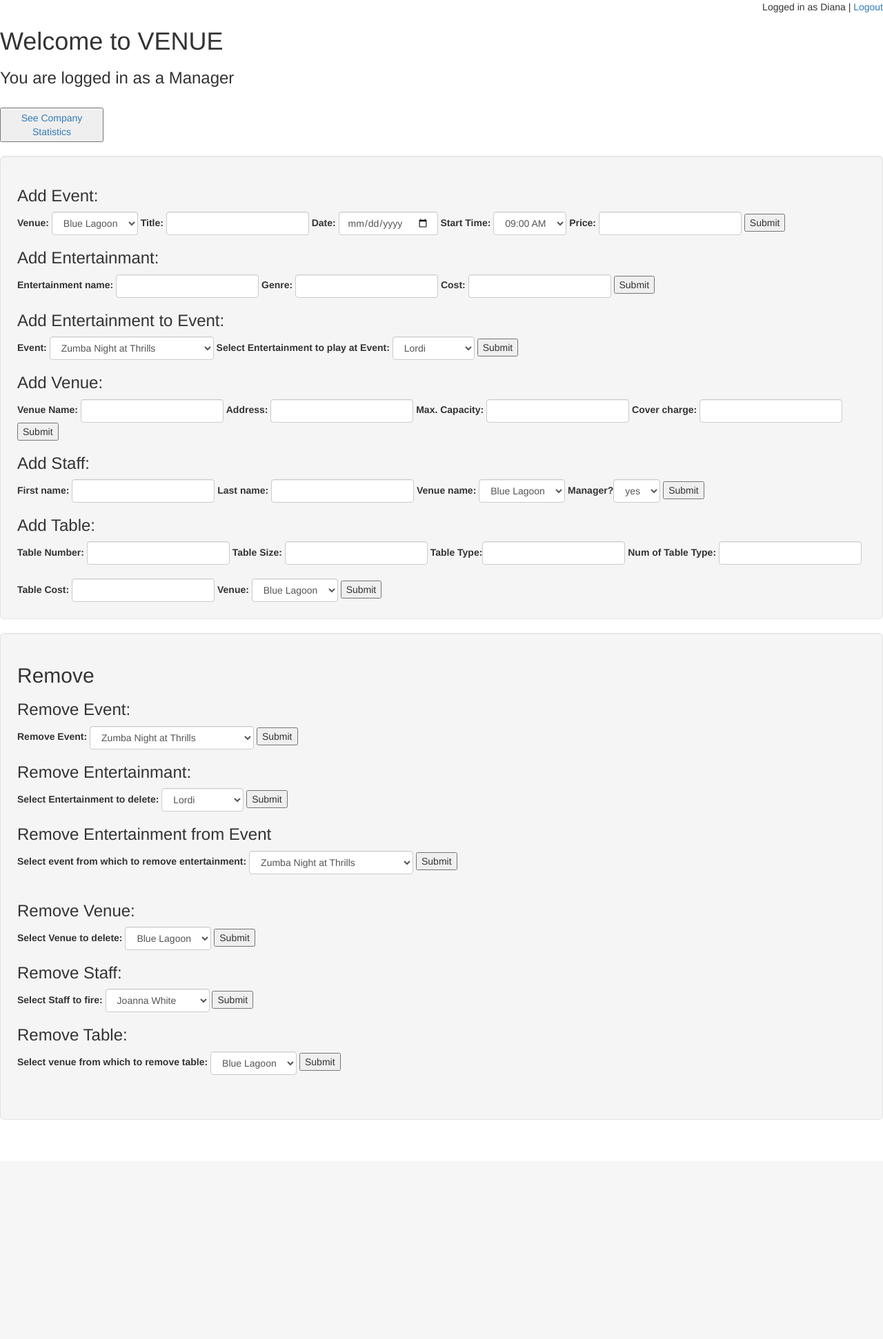
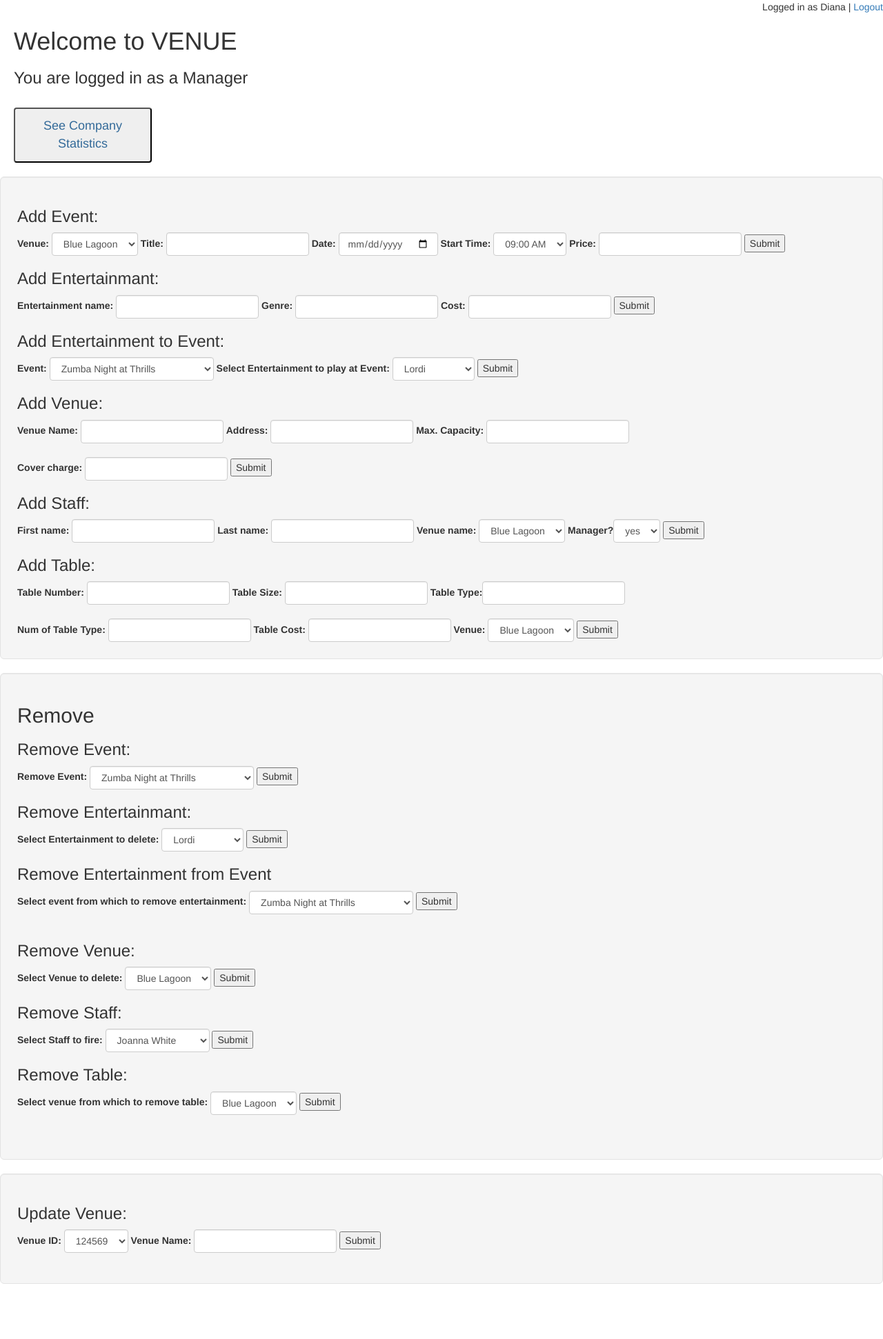
Before and after one commit to danyakarras/Venue, a PHP site: page /304_project/manager_home.php in a window 1280 px wide. Shown: the whole page at 69% size. Before the commit the page ends 1624 px from the top, so only its background shows below. Run offline with PHP 8.4, Linux system fonts and the light colour scheme; a user stored in the database is signed in; data comes from the database, SQL or seed files in the repository; some libraries are stand-ins or nearby versions.

Commit message:
added update to manager_home

```diff
--- a/manager_home.php
+++ b/manager_home.php
@@ -23,10 +23,10 @@ $username=$_SESSION['username'];
   </head>
 <body>
 <div style="text-align:right;">Logged in as <?php echo $username; ?> | <a href="http://localhost/304_project/logout.php">Logout</a></div>
-<h1>Welcome to VENUE</h1>
-<h3>You are logged in as a Manager</h3>
+<h1 style="margin-left:20px;">Welcome to VENUE</h1>
+<h3 style="margin-left:20px;">You are logged in as a Manager</h3>
 <br>
-<a href="http://localhost/304_project/statistics.php"><button class="button" style="width:150px;height:50px;" id="StatsBtn" >See Company Statistics</button></a>
+<a href="http://localhost/304_project/statistics.php"><button class="button" style="width:200px;height:80px; margin-left:20px; font-size: 18px; border-radius: 4px; color: #336a99;" id="StatsBtn" >See Company Statistics</button></a>
 <br>
 <br>
 
@@ -264,7 +264,7 @@ $username=$_SESSION['username'];
 	<?php
 	$vname = ' <label>Venue Name:</label> <input type="text" name="vname" class="form-control">';
 	$address = ' <label>Address:</label> <input type="text" name="address" class="form-control">';
-	$capacity = ' <label>Max. Capacity:</label> <input type="number" name="capacity" step="1" min="0" class="form-control">';
+	$capacity = ' <label>Max. Capacity:</label> <input type="number" name="capacity" step="1" min="0" class="form-control"><br><br>';
 	$cover_charge = ' <label>Cover charge:</label> <input type="number" name="cover" step="0.01" min="0" class="form-control">';
 
 	echo '<form action="#" class="form-inline" method="post">'.$vname.$address.$capacity.$cover_charge.'
@@ -365,8 +365,8 @@ $username=$_SESSION['username'];
 	<?php
 	$tableNum = '  <label>Table Number: </label> <input type="number" name="tnum" step="1" min="0" class="form-control" >';
 	$tableSize = ' <label>Table Size: </label> <input type="number" name="tsize" step="1" min="0" class="form-control" >';
-	$tType = ' <label> Table Type: </label><input type="text" name="ttype" class="form-control" >';
-	$numOfTType = ' <label> Num of Table Type: </label> <input type="number" name="numttype" step="1" min="0" class="form-control" ><br><br>';
+	$tType = ' <label> Table Type: </label><input type="text" name="ttype" class="form-control" ><br><br>';
+	$numOfTType = ' <label> Num of Table Type: </label> <input type="number" name="numttype" step="1" min="0" class="form-control" >';
 	$tableCost = ' <label>Table Cost: </label> <input type="number" name="tCost" step="0.01" min="0" class="form-control" >';
 	$tvenue = ' <label> Venue: </label> <select name="tbranchID" class="form-control" >'.$venue_options.'</select>';
 
@@ -837,6 +837,81 @@ $username=$_SESSION['username'];
 	<br>
 	<br>
 	</div>
+	<div class="well well-lg">
+<h3>Update Venue:</h3>
+	<?php
+
+	$servername = "localhost";
+	$username = "root";
+	$password = NULL;
+	$databasename = 'Venue';
+	//connect
+	$conn = new mysqli($servername, $username, $password, $databasename);
+	//check connecting
+	if($conn->connect_error) {
+	die("Connection falied: " . $conn->connect_error);
+	}
+
+	$sqlvid = "SELECT branchID FROM `venue`";
+
+	$venueid_options = '';
+	$venueids = $conn->query($sqlvid);
+        if($venueids->num_rows > 0) {
+            while($row = $venueids->fetch_assoc()) {
+                $branchID = $row["branchID"];
+                $venueid_options .='<option value="'.$branchID.'">'.$branchID.'</option>';
+            }
+        } else {
+        	echo "0 results";
+        }
+
+	$vid = ' <label for="branchID">Venue ID:</label> <select name="vid" class="form-control">'.$venueid_options.'</select>';
+	$vname = ' <label>Venue Name:</label> <input type="text" name="vname" class="form-control">';
+
+	echo '<form action="#" class="form-inline" method="post">'.$vid.$vname.'
+	        <input type="submit" name="submit15" value="Submit" />
+	        </form>';
+
+
+	$conn->close();
+	if(isset($_POST['submit15'])){
+
+		$servername = "localhost";
+	    $username = "root";
+	    $password = NULL;
+	    $databasename = 'Venue';
+	    //connect
+	    $conn = new mysqli($servername, $username, $password, $databasename);
+	    //check connecting
+	    if($conn->connect_error) {
+	    die("Connection falied: " . $conn->connect_error);
+	    }
+	    //$conn->query($addTablesToVenue); //FOR THE TRIGGER
+
+	    $input_vid = $_POST['vid'];
+		$input_vName = $_POST['vname'];
+
+		$sql15 = "UPDATE `venue` SET name = '$input_vName' WHERE branchID = '$input_vid'";
+		//add echo saying it was successful if it inserted and error if it didn't
+		$result15 = $conn->query($sql15);
+		$result15;
+		if ($result15 === TRUE) {
+    		echo '<br><div style="border-style: solid; border-color: green; background-color:#daf7a6; padding:10px;">New record created successfully.</div>';
+
+		} else {
+    		echo "<br><div style='border-style: solid; border-color: red; background-color:#f2d7d5; padding:10px;'>Error: ". $sql15 ."<br>". $conn->error."</div>";
+		}
+		$conn->close();
+	}
+	?>
+
+
+
+
+
+<br>
+</div>
+	<br>
 	<br>
 	<br>
 </body>
--- a/statistics.php
+++ b/statistics.php
@@ -22,7 +22,7 @@ $username=$_SESSION['username'];
   </head>
 <body>
 <div style="text-align:right;">Logged in as <?php echo $username; ?> | <a href="http://localhost/304_project/logout.php">Logout</a></div>
-<h1>Statistics Page</h1>
+<h1 style="margin-left:20px;">Statistics Page</h1>
 
 <div class="well well-lg">
 <h4>Customers who've been to every venue</h4> <!-- **THIS IS DIVISION** -->
```
